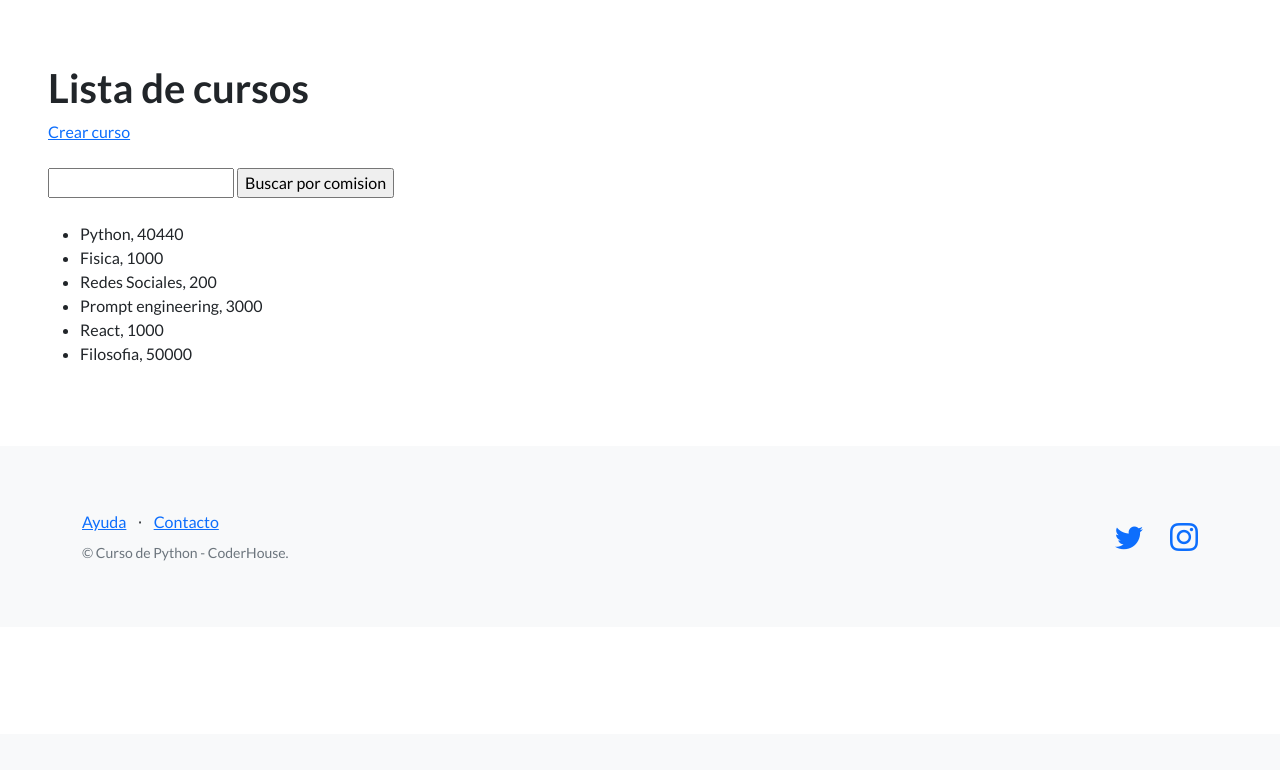
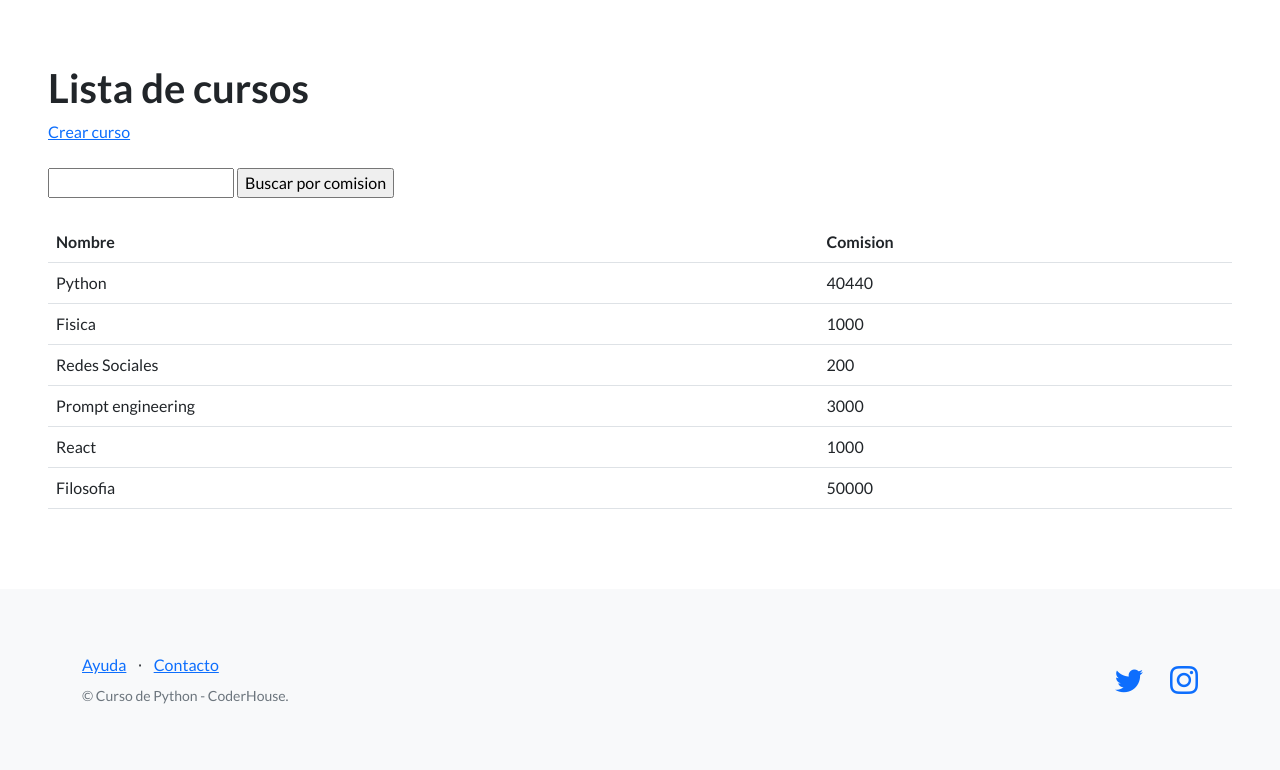
Before and after one commit to pedrorojasg/40440_django, a Django app: page /estudios/cursos/ in a window 1280 px wide. Shown: the part 66-836 px from the top of the page. Before the commit the page ends 627 px from the top, so only its background shows below. Run offline with Django 4.2, Linux system fonts and the light colour scheme; data comes from the database, SQL or seed files in the repository; some libraries are stand-ins or nearby versions.

Commit message:
Transformo lista de cursos en tabla para major lectura

```diff
--- a/control_estudios/templates/control_estudios/lista_cursos.html
+++ b/control_estudios/templates/control_estudios/lista_cursos.html
@@ -12,11 +12,22 @@
       <input type="submit" value="Buscar por comision">
     </form>
     <br>
-    <ul>
-    {% for curso in cursos %}
-      <li>{{ curso.nombre }}, {{ curso.comision }}</li>
-    {% endfor %}
-    </ul>
+
+    <table class="table">
+      <tbody>
+        <tr>
+          <th>Nombre</th>
+          <th>Comision</th>
+        </tr>
+        {% for curso in cursos %}
+        <tr>
+          <td>{{ curso.nombre }}</td>
+          <td>{{ curso.comision }}</td>
+        </tr>
+        {% endfor %}
+      </tbody>
+    </table>
+
   </div>
 </section>
 {% endblock contenido %}
```
